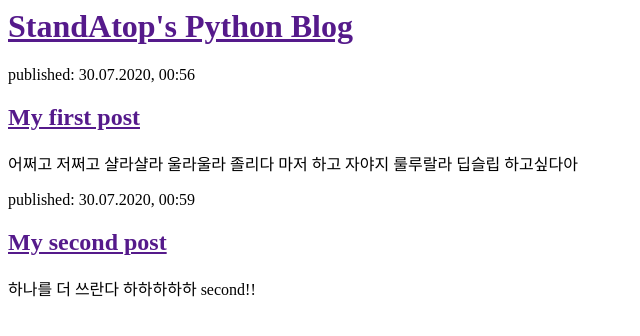
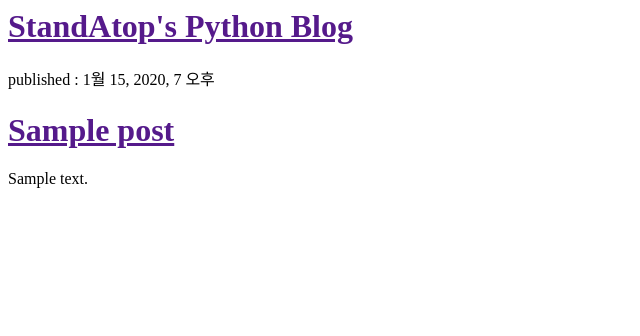
Before and after one commit to stand-atop/python_blog_djangogirls, a Django app: page / in a window 1280 px wide. Shown: the top 336 px of the page, without its empty margins (0-640 px from the left). Run offline with Django 3.2, Linux system fonts and the light colour scheme; tables that the repository leaves empty hold one stand-in row (values such as "Sample post").

Commit message:
Modifyed templates to display posts from database.

```diff
--- a/blog/templates/blog/post_list.html
+++ b/blog/templates/blog/post_list.html
@@ -7,16 +7,13 @@
       <h1><a href="">StandAtop's Python Blog</a></h1>
     </div>
 
-    <div>
-      <p>published: 30.07.2020, 00:56</p>
-      <h2><a href="">My first post</a></h2>
-      <p>어쩌고 저쩌고 샬라샬라 울라울라 졸리다 마저 하고 자야지 룰루랄라 딥슬립 하고싶다아</p>
-    </div>
+    {% for post in posts %}
+      <div>
+        <p>published : {{ post.published_date }}</p>
+        <h1><a href="">{{ post.title }}</a></h1>
+        <p>{{ post.text|linebreaksbr }}</p>
+      </div>
+    {% endfor %}
 
-    <div>
-      <p>published: 30.07.2020, 00:59</p>
-      <h2><a href="">My second post</a></h2>
-      <p>하나를 더 쓰란다 하하하하하 second!!</p>
-    </div>
   </body>
 </html>
--- a/blog/views.py
+++ b/blog/views.py
@@ -1,5 +1,9 @@
 from django.shortcuts import render
+from django.utils import timezone
+from .models import Post
+
 
 # 요청(request)을 받아 render메서드를 호출해 blog/post_list.html 템플릿을 보여주는 함수
 def post_list(request):
-        return render(request, 'blog/post_list.html', {})
+    posts = Post.objects.filter(published_date__lte=timezone.now()).order_by('published_date')
+    return render(request, 'blog/post_list.html', {'posts' : posts})
```
